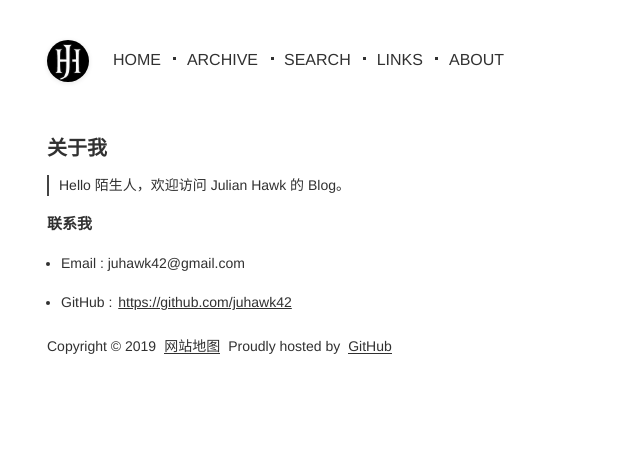
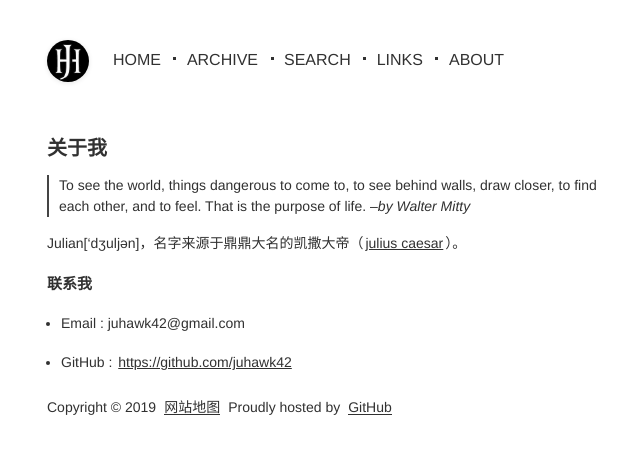
Before and after one commit to juhawk42/juhawk42.github.io, a Jekyll site: the page built from pages/about.md, in a window 1280 px wide. Shown: the top 454 px of the page, without its empty margins (313-953 px from the left). Built offline with Jekyll 4.4.1, drawn with Linux system fonts in a browser that asks for light colours.

Commit message:
Update about.md

```diff
--- a/pages/about.md
+++ b/pages/about.md
@@ -3,8 +3,9 @@ layout: mypost
 isPage: true
 title: 关于我
 ---
+> To see the world, things dangerous to come to, to see behind walls, draw closer, to find each other, and to feel. That is the purpose of life. --*by Walter Mitty*
 
-> Hello 陌生人，欢迎访问 Julian Hawk 的 Blog。
+Julian['dʒuljən]，名字来源于鼎鼎大名的凯撒大帝（[julius caesar](https://en.wikipedia.org/wiki/Julius_Caesar)）。
 
 ### 联系我
 
```
